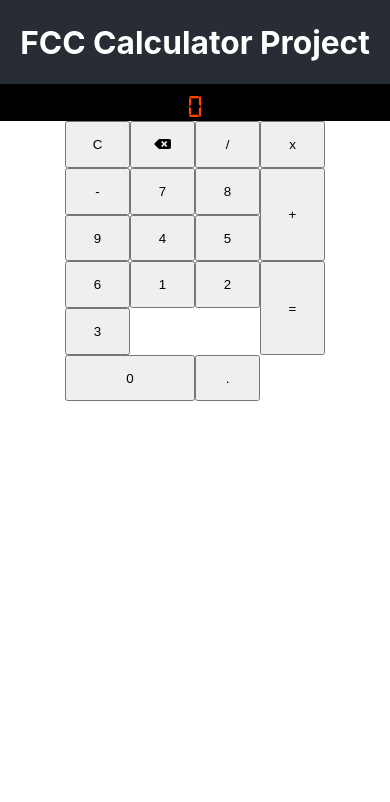
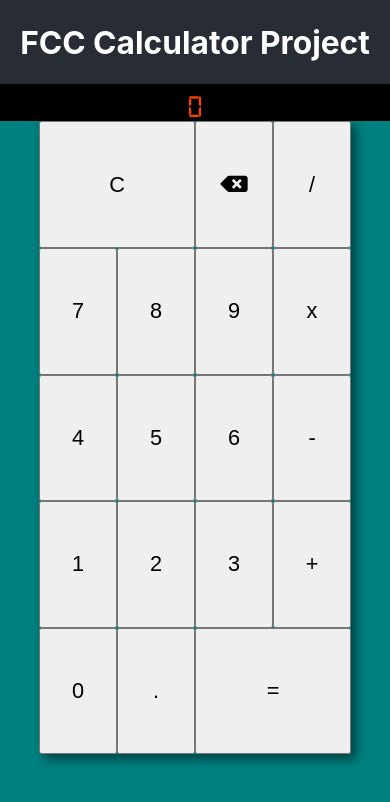
Before and after one commit to MikeDeGan/FCC-Calculator, a React (Create React App) app: page / in a window 390 px wide. Shown: the top 802 px of the page. Built offline with nearby package versions, Linux system fonts and the light colour scheme.

Commit message:
Project complete

```diff
--- a/src/App.js
+++ b/src/App.js
@@ -1,5 +1,4 @@
 import React, { Component } from 'react';
-
 import './App.scss';
 
 class App extends Component {
@@ -37,7 +36,8 @@ class App extends Component {
       ],
       decimalActive: false,
       operatorActive: false,
-      validNum: true
+      validNum: true,
+      justHitEquals: false
     };
     this.hitClear = this.hitClear.bind(this);
     this.hitBackspace = this.hitBackspace.bind(this);
@@ -95,7 +95,8 @@ class App extends Component {
       display: '0',
       decimalActive: false,
       operatorActive: false,
-      validNum: true
+      validNum: true,
+      justHitEquals: false
     });
   }
 
@@ -139,9 +140,16 @@ class App extends Component {
       return;
     }
     let numHit = this.state.myIDs[e.target.id];
+    let newDisplay;
+    if (this.state.display === '0' || this.state.justHitEquals) {
+      newDisplay = numHit;
+    } else {
+      newDisplay = this.state.display + numHit;
+    }
     this.setState({
       operatorActive: false,
-      display: this.state.display === '0' ? numHit : this.state.display + numHit
+      justHitEquals: false,
+      display: newDisplay
     });
   }
 
@@ -166,6 +174,7 @@ class App extends Component {
     this.setState({
       decimalActive: false,
       operatorActive: true,
+      justHitEquals: false,
       display: newDisplay
     });
   }
@@ -182,7 +191,8 @@ class App extends Component {
     //Add the decimal to the display and flag as decimalActive
     this.setState({
       decimalActive: true,
-      display: this.state.display + '.'
+      justHitEquals: false,
+      display: this.state.justHitEquals ? '0.' : this.state.display + '.'
     });
   }
 
@@ -202,6 +212,7 @@ class App extends Component {
     this.setState({
       display: answer.toString(),
       decimalActive: answerHasDecimal,
+      justHitEquals: true,
       validNum: validNum
     });
   }
@@ -225,12 +236,6 @@ class App extends Component {
               <button id="divide" onClick={this.hitOperator}>
                 /
               </button>
-              <button id="multiply" onClick={this.hitOperator}>
-                x
-              </button>
-              <button id="subtract" onClick={this.hitOperator}>
-                -
-              </button>
               <button id="seven" onClick={this.hitNumber}>
                 7
               </button>
@@ -239,6 +244,9 @@ class App extends Component {
               </button>
               <button id="nine" onClick={this.hitNumber}>
                 9
+              </button>
+              <button id="multiply" onClick={this.hitOperator}>
+                x
               </button>
               <button id="four" onClick={this.hitNumber}>
                 4
@@ -249,8 +257,8 @@ class App extends Component {
               <button id="six" onClick={this.hitNumber}>
                 6
               </button>
-              <button id="add" onClick={this.hitOperator}>
-                +
+              <button id="subtract" onClick={this.hitOperator}>
+                -
               </button>
               <button id="one" onClick={this.hitNumber}>
                 1
@@ -260,6 +268,9 @@ class App extends Component {
               </button>
               <button id="three" onClick={this.hitNumber}>
                 3
+              </button>
+              <button id="add" onClick={this.hitOperator}>
+                +
               </button>
               <button id="zero" onClick={this.hitNumber}>
                 0
--- a/src/App.scss
+++ b/src/App.scss
@@ -9,6 +9,14 @@
 // Style-7
 // http://www.styleseven.com
 // Created: October 7 2008
+
+body {
+  margin: 0;
+  padding: 0;
+  font-family: -apple-system, BlinkMacSystemFont, 'Segoe UI', Roboto, Oxygen,
+    Ubuntu, Cantarell, 'Open Sans', 'Helvetica Neue', sans-serif;
+  background-color: teal;
+}
 
 .App {
   text-align: center;
@@ -27,7 +35,7 @@
 
 #display {
   font-family: 'Digital-7 Regular', 'arial';
-  font-size: 2em;
+  font-size: calc(20px + 3vmin);
   color: orangered;
   background-color: black;
   padding: 10px;
@@ -41,28 +49,35 @@
 }
 
 #keypad {
-  min-width: 260px;
-  height: 280px;
+  min-width: 50vw;
+  height: 75vh;
   display: grid;
   grid-template-columns: 1fr 1fr 1fr 1fr;
+  box-shadow: 5px 5px 10px 0px rgba(0, 0, 0, 0.5);
 
   button {
+    font-size: calc(10px + 3vmin);
     &:hover {
       border: 1px solid lightgray;
     }
   }
 
-  #add {
-    grid-row: 2/4;
-    grid-column: 4/5;
-  }
-
-  #zero {
+  #clear {
     grid-column: 1/3;
   }
 
+  #add {
+    // grid-row: 3/5;
+    // grid-column: 4/5;
+  }
+
   #equals {
-    grid-row: 4/6;
-    grid-column: 4/5;
+    grid-column: 3/5;
   }
 }
+
+@media screen and (max-width: 650px) {
+  #keypad {
+    min-width: 80vw;
+  }
+}
--- a/src/index.css
+++ /dev/null
@@ -1,14 +0,0 @@
-body {
-  margin: 0;
-  padding: 0;
-  font-family: -apple-system, BlinkMacSystemFont, "Segoe UI", "Roboto", "Oxygen",
-    "Ubuntu", "Cantarell", "Fira Sans", "Droid Sans", "Helvetica Neue",
-    sans-serif;
-  -webkit-font-smoothing: antialiased;
-  -moz-osx-font-smoothing: grayscale;
-}
-
-code {
-  font-family: source-code-pro, Menlo, Monaco, Consolas, "Courier New",
-    monospace;
-}
--- a/src/index.js
+++ b/src/index.js
@@ -1,6 +1,6 @@
 import React from 'react';
 import ReactDOM from 'react-dom';
-import './index.css';
+
 import App from './App';
 
 ReactDOM.render(<App />, document.getElementById('root'));
```
